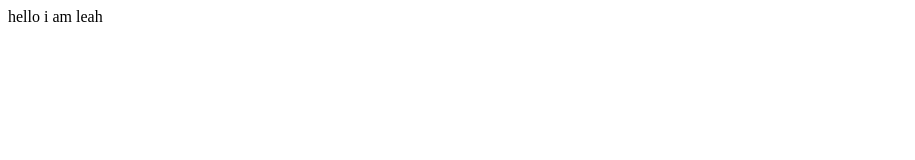
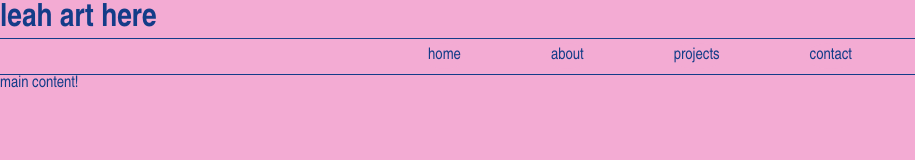
Before and after one commit to leahmarg/leahmarg.github.io, a website: page index.html in a window 1280 px wide. Shown: the whole page, without its empty margins (0-915 px from the left). Drawn offline with Linux system fonts and the light colour scheme.

Commit message:
Leah website domp

```diff
--- a/index.html
+++ b/index.html
@@ -1 +1,26 @@
-hello i am leah
+<!DOCTYPE html>
+<html lang="en">
+  <head>
+    <meta charset="UTF-8" />
+    <meta name="viewport" content="width=device-width, initial-scale=1.0" />
+    <meta http-equiv="X-UA-Compatible" content="ie=edge" />
+    <title>Leah - website</title>
+    <link rel="stylesheet" href="styles.css" />
+  </head>
+  <body>
+    <header>
+      <h1>leah art here</h1>
+      <nav>
+        <ul>
+          <li><a href="#home" class="active">home</a></li>
+          <li><a href="#about">about</a></li>
+          <li><a href="#projects">projects</a></li>
+          <li><a href="#contact">contact</a></li>
+        </ul>
+      </nav>
+    </header>
+    <main>
+      <p>main content!</p>
+    </main>
+  </body>
+</html>
--- /dev/null
+++ b/styles.css
@@ -0,0 +1,55 @@
+* {
+    margin: 0;
+    padding: 0;
+    box-sizing: border-box;
+    color: rgb(19, 60, 136);
+    font-family: Arial Narrow, sans-serif;
+    background-color: rgb(243, 171, 211);
+  }
+
+  html,
+  body {
+    min-height: 100dvh;
+  }
+
+  nav {
+    padding: 0.5rem;
+    width: 100%;
+    overflow: hidden;
+    border-top: solid;
+    border-top-width: 0.0625rem;
+    border-bottom: solid;
+    border-bottom-width: 0.0625rem;
+  }
+
+  nav ul {
+    display: flex;
+    justify-content: center;
+    align-items: center;
+    overflow: wrap;
+    column-gap: 5rem;
+  }
+
+  nav li {
+    list-style: none;
+    display: inline-block;
+  }
+
+  nav li a {
+    text-decoration: none;
+    transition: all ease 0s;
+    padding: 0.25rem;
+    border-width: 1px;
+    border-style: solid;
+    border-color: transparent;
+    border-radius: 100%;
+  }
+
+  nav li a:hover {
+    border-color: rgb(19, 60, 136);
+  }
+
+  nav li a:active {
+    color: rgb(213, 1, 255);
+    border-color: rgb(73, 255, 1);
+  }
```
Also changed, not shown: package.json (added, +18 -0 lines), 2 other files.
